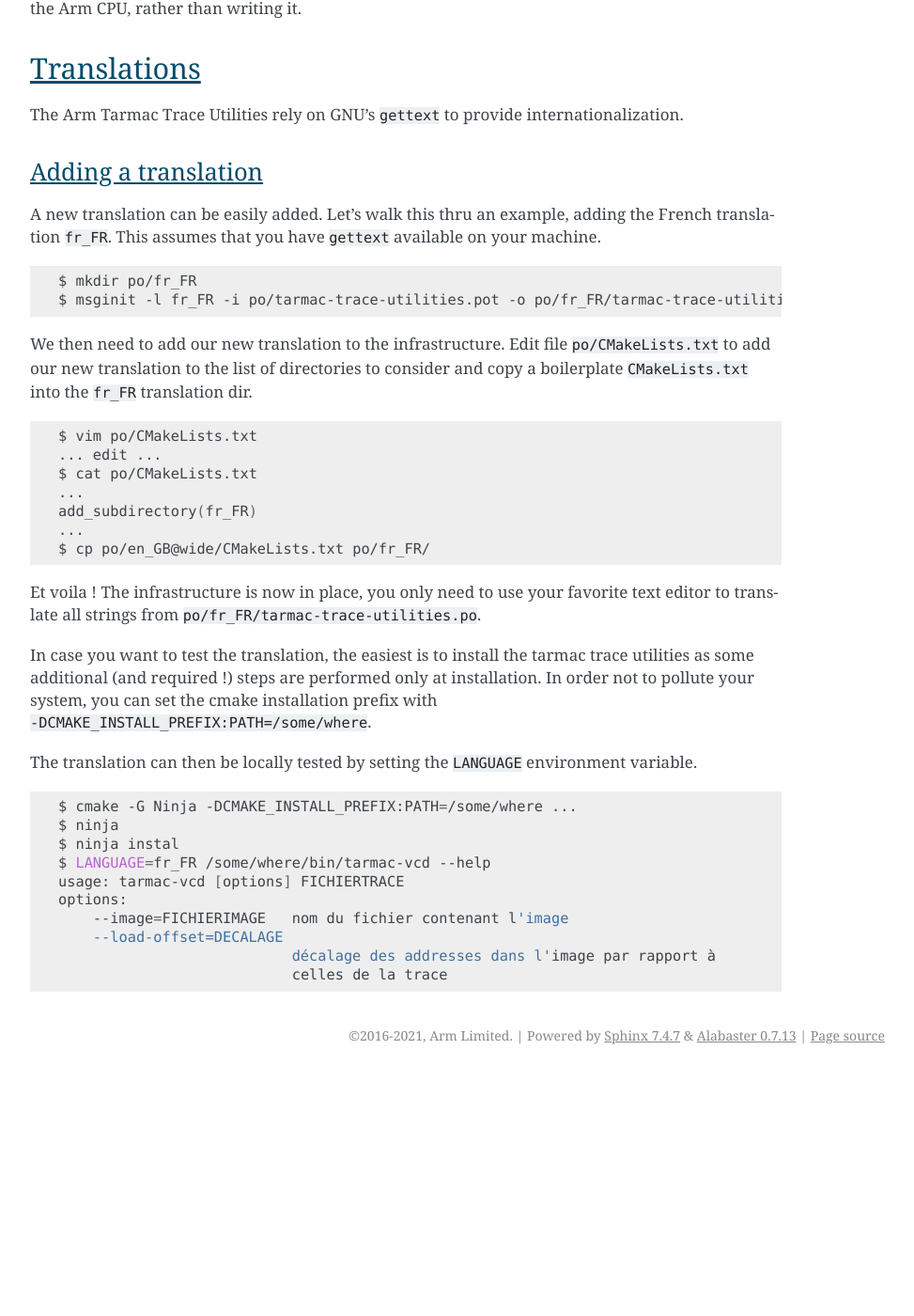
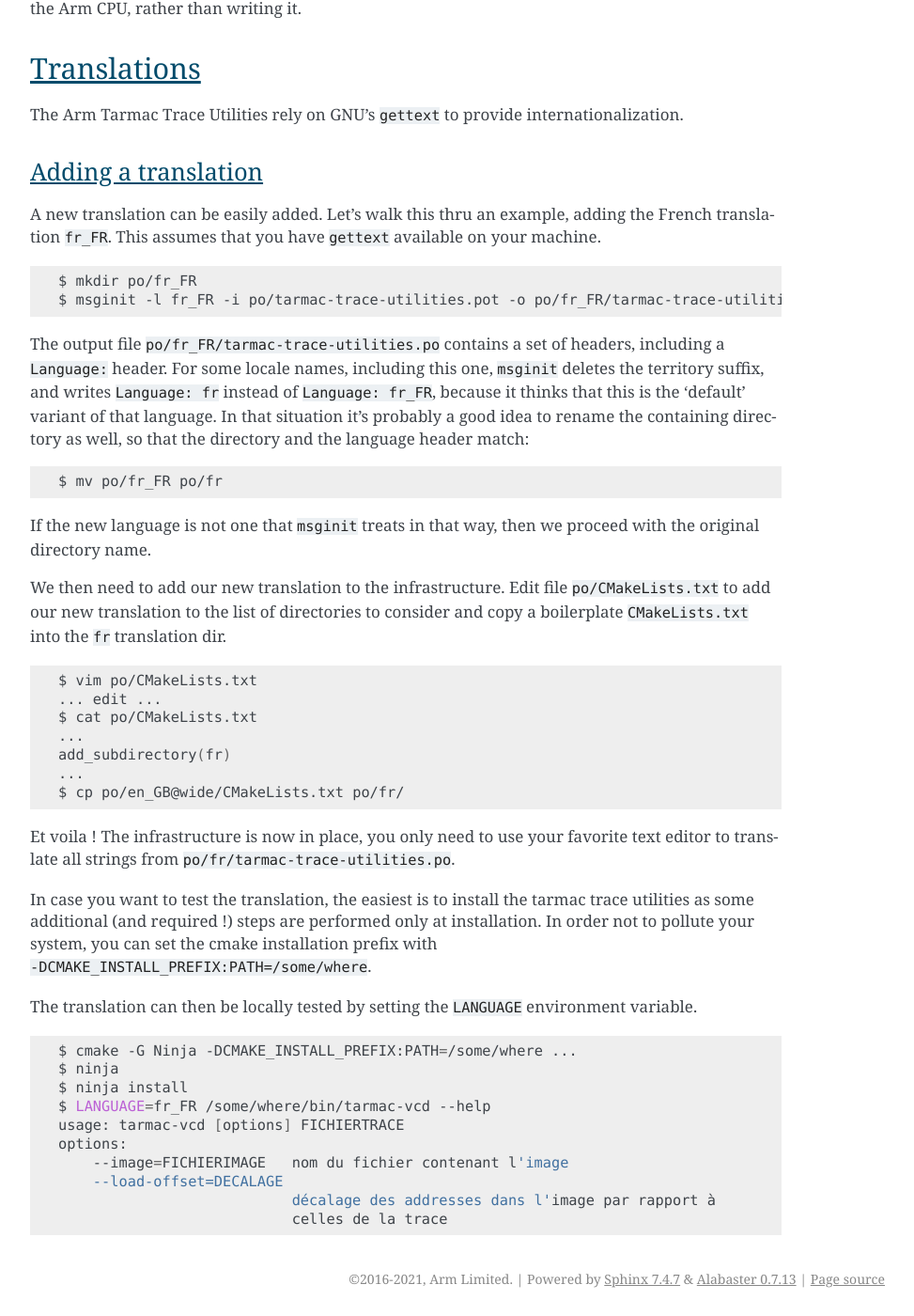
Before and after one commit to ARM-software/tarmac-trace-utilities, a Sphinx documentation site: the page built from doc/index.rst, in a window 1280 px wide and 1400 px high, scrolled down 37671 px. Shown: the whole window at 94% size, without its empty margins (168-1141 px from the left). Built offline with Sphinx 7.4.7, drawn with Linux system fonts in a browser that asks for light colours; before the commit the page ends 38812 px from its top, so only the background shows below that.

Commit message:
Rename the French locale to 'fr'.
I noticed that Arnaud's .po file was in a 'fr_FR' directory but had
'Language: fr' in its header. It turns out that that's because msginit
truncated the locale description on purpose, because it has a list of
two-part locale definitions that it promotes to one-part, and in this
list, fr_FR is the default kind of fr.

This seems to be the convention followed by almost all other Linux
software with a French translation: in a straw poll of my own
/usr/share/locale/*/LC_MESSAGES, the 'fr' directory has almost all the
entries, and 'fr_FR' contains only a couple of files, both of which
are stubs containing no actual text.

So I think if the consensus is that strong, we should probably follow
it too. Accordingly, I've renamed the fr_FR directory to just fr (so
that now it matches the Language: header), and added some text to
index.rst suggesting how to test whether msginit thinks this ought to
be done for any other translations.

```diff
--- a/doc/index.rst
+++ b/doc/index.rst
@@ -1843,10 +1843,25 @@ adding the French translation ``fr_FR``. This assumes that you have
   $ mkdir po/fr_FR
   $ msginit -l fr_FR -i po/tarmac-trace-utilities.pot -o po/fr_FR/tarmac-trace-utilities.po
 
+The output file ``po/fr_FR/tarmac-trace-utilities.po`` contains a set
+of headers, including a ``Language:`` header. For some locale names,
+including this one, ``msginit`` deletes the territory suffix, and
+writes ``Language: fr`` instead of ``Language: fr_FR``, because it
+thinks that this is the 'default' variant of that language. In that
+situation it's probably a good idea to rename the containing directory
+as well, so that the directory and the language header match:
+
+.. code-block:: bash
+
+  $ mv po/fr_FR po/fr
+
+If the new language is not one that ``msginit`` treats in that way,
+then we proceed with the original directory name.
+
 We then need to add our new translation to the infrastructure.
 Edit file ``po/CMakeLists.txt`` to add our new translation to
 the list of directories to consider and copy a boilerplate
-``CMakeLists.txt`` into the ``fr_FR`` translation dir.
+``CMakeLists.txt`` into the ``fr`` translation dir.
 
 .. code-block:: bash
 
@@ -1873,7 +1888,7 @@ The translation can then be locally tested by setting the ``LANGUAGE`` environme
 
   $ cmake -G Ninja -DCMAKE_INSTALL_PREFIX:PATH=/some/where ...
   $ ninja
-  $ ninja instal
+  $ ninja install
   $ LANGUAGE=fr_FR /some/where/bin/tarmac-vcd --help
   usage: tarmac-vcd [options] FICHIERTRACE
   options:
```
Also changed, not shown: other parts of doc/index.rst (+3 -3 lines), 5 other files.
